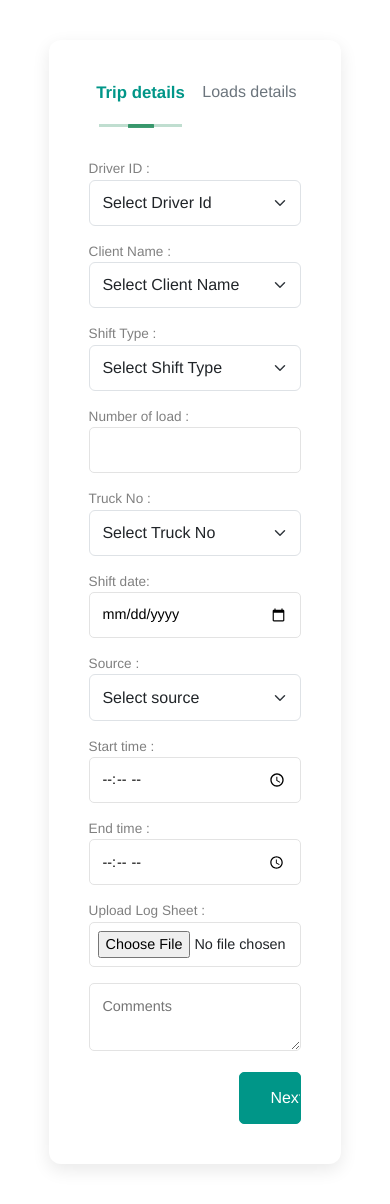
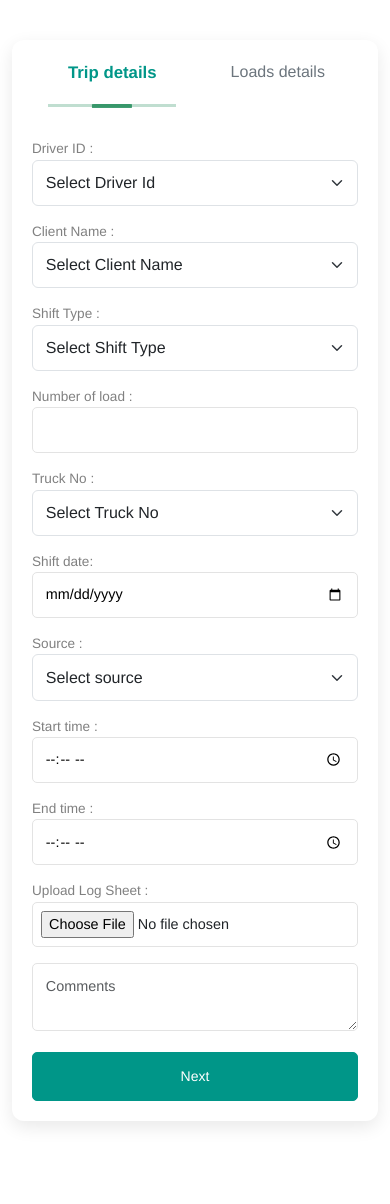
Before and after one commit to KishanParkhiya23/DriverScheduleProject, a Django app: page /DriverSchedule_app/getForm1/ in a window 390 px wide. After the commit the page ends 1126 px from the top, so only its background shows below. Run offline with Django 4.2, Linux system fonts and the light colour scheme; the visitor is signed in with stand-in values (Sample User, id 1); data that the repository does not hold is empty; some libraries are stand-ins or nearby versions.

Commit message:
Changes on form

```diff
--- a/static/css/form.css
+++ b/static/css/form.css
@@ -123,6 +123,7 @@ body {
     text-align: center;
     text-decoration: none;
     cursor: pointer;
+    float: right!important;
 }
 
 #signUpForm .form-footer button:hover {
@@ -144,3 +145,13 @@ body {
 .text-basic {
     color: #009688 !important;
 }
+@media (max-width: 768px) {
+    /* .container {
+        padding: 0 15px;
+    } */
+
+    #signUpForm{
+        max-width: 100%;
+        padding: 20px;
+    }
+}
--- a/templates/DriverSchedule_app/form1.html
+++ b/templates/DriverSchedule_app/form1.html
@@ -3,6 +3,7 @@
 <head>
   <title>Driver details form-1</title>
   <!-- Include Bootstrap CSS -->
+  <meta name="viewport" content="width=device-width, initial-scale=1, shrink-to-fit=no">
   <link rel="stylesheet" href="/static/css/vendor/bootstrap5/bootstrap5.css" />
   <link href="https://fonts.googleapis.com/css2?family=Open+Sans:wght@400;600&display=swap" rel="stylesheet" />
   <link rel="stylesheet" href="/static/css/form.css" />
@@ -36,14 +37,46 @@
       width: 100%;
     }
 
-    /* #driverId{
-      display: block!important;
-    }*/
+    .form-element {
+      margin-bottom: 1rem;
+    }
+
+    @media (max-width: 768px) {
+      body {
+        font-size: 14px;
+      }
+      .container {
+        padding: 0 15px;
+      }
+    }
+
+    @media (max-width: 576px) {
+      .col-md-4 {
+        flex-basis: 100%;
+        max-width: 100%;
+      }
+    }
+
+    @media (max-width: 768px) {
+      body {
+        font-size: 14px;
+      }
+    }
+
+    .responsive-btn {
+      max-width: 100%;
+      margin: 0 auto;
+    }
+
+    /* #signUpForm {
+      max-width: 100%;
+      padding: 15px;
+    } */
   </style>
 </head>
 
 <body>
-  <div class="container" id="mainCont">
+  <div class="container-fluid" id="mainCont">
     <form id="signUpForm" action="{% url 'DriverSchedule_app:createFormSession' %}" method="POST"
       enctype="multipart/form-data">
       {% csrf_token %}
@@ -53,7 +86,7 @@
       </div>
       <!-- Driverid, Clientid and shift type -->
       <div class="row">
-        <div class="col-md-4">
+        <div class="col-md-4 col-12">
           <div class="step">
             <div class="mb-3">
               <label for="driverId">Driver ID :</label>
@@ -77,7 +110,7 @@
             </div>
           </div>
         </div>
-        <div class="col-md-4">
+        <div class="col-md-4 col-12">
           <div class="step">
             <div class="mb-3">
               <label for="clientId">Client Name :</label>
@@ -92,7 +125,7 @@
             </div>
           </div>
         </div>
-        <div class="col-md-4">
+        <div class="col-md-4 col-12">
           <div class="step">
             <div class="mb-3">
               <label for="shiftType">Shift Type :</label>
@@ -112,7 +145,7 @@
 
       <!-- Number of Logs and truck number -->
       <div class="row">
-        <div class="col-md-6">
+        <div class="col-md-6 col-12">
           <div class="step">
             <div class="mb-3">
               <label for="numberOfLogs">Number of load :</label>
@@ -123,7 +156,7 @@
             </div>
           </div>
         </div>
-        <div class="col-md-6">
+        <div class="col-md-6 col-12">
           <div class="step">
             <div class="mb-3">
               <label for="numberOfLogs">Truck No :</label>
@@ -148,7 +181,7 @@
       <!-- ---------------------------------------------------------------------------------------------------------- -->
       <!-- source and shift date number -->
       <div class="row">
-        <div class="col-md-6">
+        <div class="col-md-6 col-12">
           <div class="step">
             <div class="mb-3">
               <label for="shiftDate">Shift date:</label>
@@ -158,7 +191,7 @@
             </div>
           </div>
         </div>
-        <div class="col-md-6">
+        <div class="col-md-6 col-12">
           <div class="step">
             <div class="mb-3">
               <label for="source">Source :</label>
@@ -181,7 +214,7 @@
 
       <!-- Startdate and enddate and logSheet-->
       <div class="row">
-        <div class="col-md-4">
+        <div class="col-md-4 col-12">
           <div class="step">
             <div class="mb-3">
               <label for="startTime">Start time :</label>
@@ -192,7 +225,7 @@
             </div>
           </div>
         </div>
-        <div class="col-md-4">
+        <div class="col-md-4 col-12">
           <div class="step">
             <div class="mb-3">
               <label for="endTime">End time :</label>
@@ -203,7 +236,7 @@
             </div>
           </div>
         </div>
-        <div class="col-md-4">
+        <div class="col-md-4 col-12">
           <div class="step">
             <div class="mb-3">
               <label for="logSheet">Upload Log Sheet :</label>
@@ -216,11 +249,12 @@
       </div>
 
       <div class="mb-3">
-        <textarea placeholder="Comments" name="comments">{{ request.session.data.comments|default_if_none:'' }}</textarea>
+        <textarea placeholder="Comments" name="comments"
+          class="form-control">{{ request.session.data.comments|default_if_none:'' }}</textarea>
       </div>
       <div class="row">
         <div class="form-footer">
-          <input type="submit" id="nextBtn" value="Next" class="w-25 d-block ms-auto" />
+          <input type="submit" id="nextBtn" value="Next" class="btn btn-primary  btn-lg mx-auto responsive-btn" />
         </div>
       </div>
     </form>
@@ -238,11 +272,6 @@
     integrity="sha256-2Pmvv0kuTBOenSvLm6bvfBSSHrUJ+3A7x6P5Ebd07/g=" crossorigin="anonymous"></script>
 
   <script>
-    if ($(window).width() < 1000) {
-      $("body #mainCont").addClass("container-fluid");
-      $("body #mainCont").removeClass("container");
-    } else {
-    }
 
     document
       .getElementById("nextBtn")
```
Also changed, not shown: templates/DriverSchedule_app/form2.html (+29 -5 lines).
